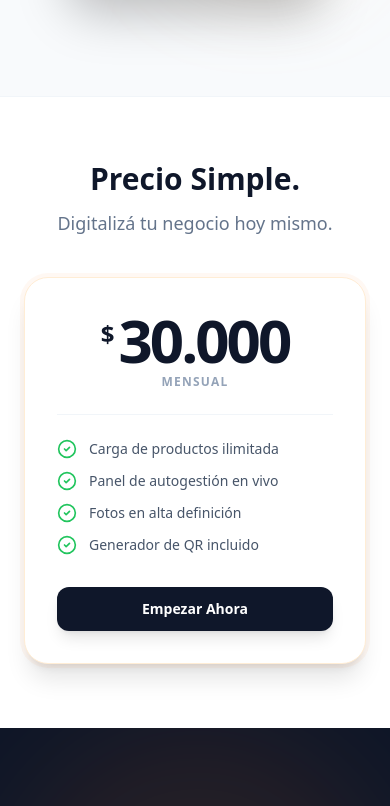
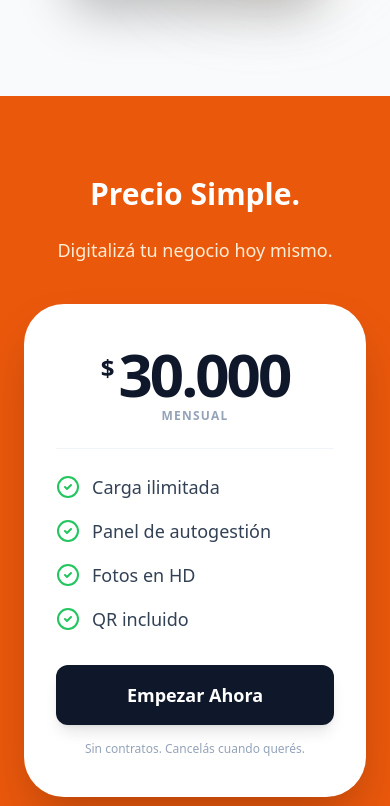
Before and after one commit to AgustinLuporini/Menu-Digital, a Next.js app: page /menu/ in a window 390 px wide. Shown: the part 4149-4955 px from the top of the page. Built offline with nearby package versions, Linux system fonts and the light colour scheme.

Commit message:
Ajustes pricing

```diff
--- a/src/app/page.tsx
+++ b/src/app/page.tsx
@@ -93,13 +93,13 @@ export default function LandingPage() {
             </Link>
 
             <div className="hidden md:flex items-center gap-8 text-sm font-bold text-slate-500">
-                <a href="#how-it-works" className="hover:text-orange-600 transition-colors">Cómo funciona</a>
+                <a href="#how-it-works" className="hover:text-orange-600 transition-colors">¿Cómo Funciona?</a>
                 <a href="#pricing" className="hover:text-orange-600 transition-colors">Precios</a>
-                <a href="#partners" className="hover:text-orange-600 transition-colors">Partners</a>
+                <a href="#partners" className="hover:text-orange-600 transition-colors">Convertite en Partner</a>
             </div>
 
             <div className="flex gap-3 items-center">
-                <Link href="/login?role=partner" className="hidden md:block px-4 py-2 bg-white border border-orange-200 text-orange-600 font-bold rounded-full text-xs hover:bg-orange-50 transition-all">
+                <Link href="/login?role=partner" className="hidden md:block px-5 py-2.5 bg-white border border-orange-200 text-orange-600 font-bold rounded-full text-sm hover:bg-orange-50 transition-all">
                     Soy Partner
                 </Link>
                 <Link href="/login" className="px-6 py-2.5 bg-orange-600 hover:bg-orange-700 text-white font-bold rounded-full text-sm transition-all shadow-md hover:shadow-lg hover:-translate-y-0.5">
@@ -132,6 +132,7 @@ export default function LandingPage() {
                     La única plataforma que combina una carta digital de lujo para tus clientes con un panel de control ultra rápido para vos.
                 </p>
                 <div className="flex flex-col sm:flex-row gap-4">
+                    {/* BOTÓN VER DEMO */}
                     <Link href="/menu/tu-restaurante" target="_blank" className="px-10 py-4 bg-orange-600 hover:bg-orange-700 text-white font-bold rounded-full text-lg shadow-xl shadow-orange-500/30 hover:shadow-orange-500/40 hover:-translate-y-1 text-center flex items-center justify-center gap-2 transition-all">
                         <Eye className="w-5 h-5" />
                         Ver Demo en Vivo
@@ -278,16 +279,16 @@ export default function LandingPage() {
         </div>
       </section>
 
-      {/* --- SECCIÓN PRICING (Compacta y Blanca) --- */}
-      <section id="pricing" className="py-16 px-6 bg-white border-t border-slate-100 relative scroll-mt-20">
-        <div className="max-w-7xl mx-auto">
+      {/* --- SECCIÓN PRICING (Altura ajustada) --- */}
+      <section id="pricing" className="py-20 px-6 bg-orange-600 relative scroll-mt-20">
+        <div className="max-w-7xl mx-auto relative z-10">
             <div className="text-center mb-10">
-                 <h2 className="text-3xl md:text-4xl font-black text-slate-900 mb-3">Precio Simple.</h2>
-                 <p className="text-slate-500 text-lg">Digitalizá tu negocio hoy mismo.</p>
+                 <h2 className="text-3xl md:text-5xl font-black text-white mb-6">Precio Simple.</h2>
+                 <p className="text-orange-100 text-lg font-medium">Digitalizá tu negocio hoy mismo.</p>
             </div>
 
-            {/* Tarjeta Compacta */}
-            <div className="max-w-sm mx-auto bg-white rounded-3xl p-8 shadow-xl border border-orange-100 ring-4 ring-orange-500/5 relative overflow-hidden">
+            {/* Tarjeta: altura compactada para equiparar */}
+            <div className="max-w-sm mx-auto bg-white rounded-[2.5rem] px-8 py-10 shadow-2xl relative overflow-hidden">
                 <div className="text-center mb-6 border-b border-slate-100 pb-6">
                     <div className="flex items-start justify-center gap-1">
                         <span className="text-2xl font-bold text-slate-900 mt-2">$</span>
@@ -296,28 +297,29 @@ export default function LandingPage() {
                     <p className="text-slate-400 text-xs font-bold uppercase tracking-widest mt-1">Mensual</p>
                 </div>
 
-                <div className="space-y-3 mb-8">
+                <div className="space-y-4 mb-8">
                     <div className="flex items-center gap-3">
-                        <CheckCircle2 className="w-5 h-5 text-green-500 shrink-0"/>
-                        <span className="text-slate-600 text-sm font-medium">Carga de productos ilimitada</span>
+                        <CheckCircle2 className="w-6 h-6 text-green-500 shrink-0"/>
+                        <span className="text-slate-700 font-medium text-lg">Carga ilimitada</span>
                     </div>
                     <div className="flex items-center gap-3">
-                        <CheckCircle2 className="w-5 h-5 text-green-500 shrink-0"/>
-                        <span className="text-slate-600 text-sm font-medium">Panel de autogestión en vivo</span>
+                        <CheckCircle2 className="w-6 h-6 text-green-500 shrink-0"/>
+                        <span className="text-slate-700 font-medium text-lg">Panel de autogestión</span>
                     </div>
                     <div className="flex items-center gap-3">
-                        <CheckCircle2 className="w-5 h-5 text-green-500 shrink-0"/>
-                        <span className="text-slate-600 text-sm font-medium">Fotos en alta definición</span>
+                        <CheckCircle2 className="w-6 h-6 text-green-500 shrink-0"/>
+                        <span className="text-slate-700 font-medium text-lg">Fotos en HD</span>
                     </div>
                     <div className="flex items-center gap-3">
-                        <CheckCircle2 className="w-5 h-5 text-green-500 shrink-0"/>
-                        <span className="text-slate-600 text-sm font-medium">Generador de QR incluido</span>
+                        <CheckCircle2 className="w-6 h-6 text-green-500 shrink-0"/>
+                        <span className="text-slate-700 font-medium text-lg">QR incluido</span>
                     </div>
                 </div>
 
-                <Link href="/login" className="block w-full py-3 bg-slate-900 hover:bg-slate-800 text-white font-bold rounded-xl text-center text-sm shadow-lg hover:-translate-y-0.5 transition-all">
+                <Link href="/login" className="block w-full py-4 bg-slate-900 hover:bg-slate-800 text-white font-bold rounded-xl text-center text-lg shadow-lg hover:-translate-y-0.5 transition-all">
                     Empezar Ahora
                 </Link>
+                <p className="text-center text-xs text-slate-400 mt-4">Sin contratos. Cancelás cuando querés.</p>
             </div>
         </div>
       </section>
```
